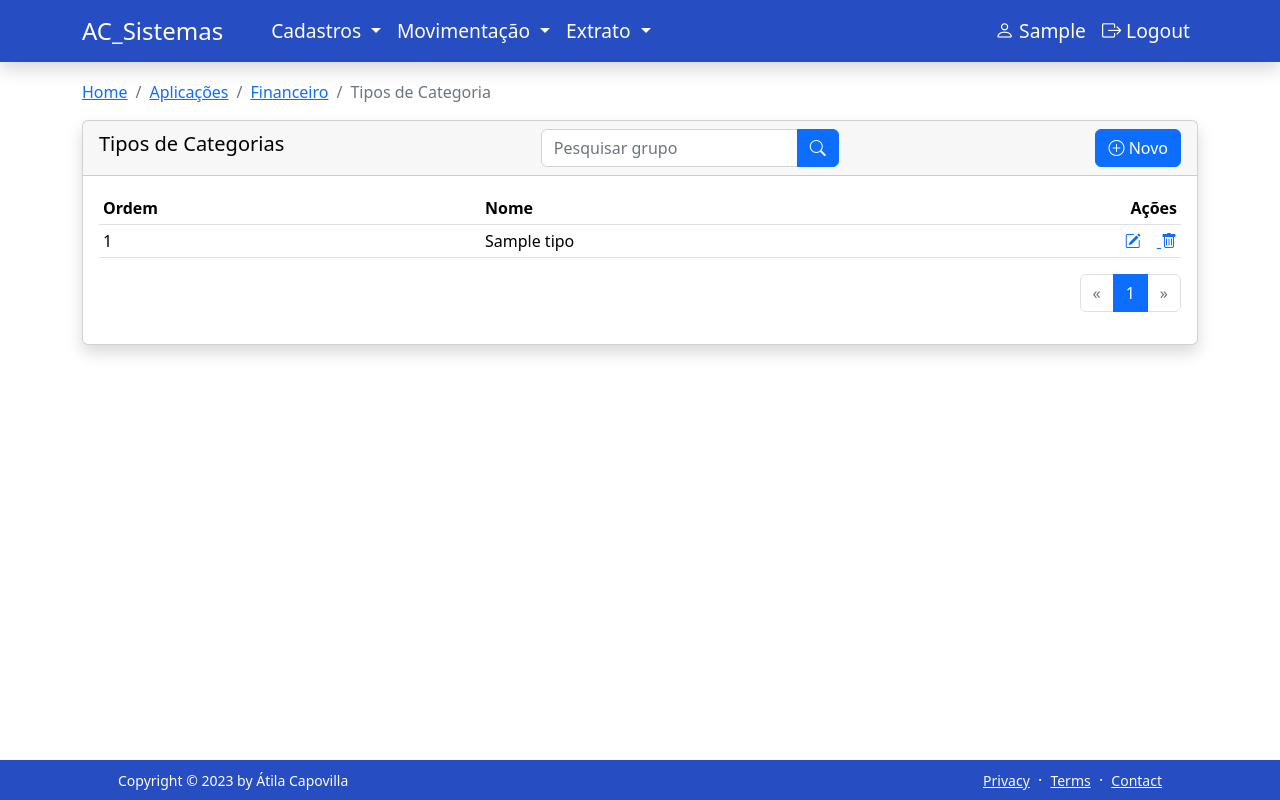
After one commit to atilacapovilla/acsistemas, a Django app: page /financeiro/tipos/ in a window 1280 px wide. The commit adds this page. Run offline with Django 4.2, Linux system fonts and the light colour scheme; a user stored in the database is signed in; tables that the repository leaves empty hold one stand-in row (values such as "Sample post"); some libraries are stand-ins or nearby versions.

Commit message:
CRUD de tipos de categorias

```diff
--- a/financeiro/models.py
+++ b/financeiro/models.py
@@ -1,6 +1,18 @@
 from django.db import models
 from django.contrib.auth.models import User
 from datetime import datetime
+
+class Tipo(models.Model):
+    nome = models.CharField(max_length=50)
+    ordem = models.IntegerField(null=False, blank=False)
+    usuario = models.ForeignKey(User, on_delete=models.CASCADE)
+    created_at = models.DateTimeField(auto_now_add=True)
+    updated_at = models.DateTimeField(auto_now=True)
+
+    def __str__(self):
+        return self.nome
+    class Meta:
+        ordering = ['ordem', 'nome']
 
 class Grupo(models.Model):
     TIPO_CHOICE = (
--- a/financeiro/templates/financeiro/nav-financeiro.html
+++ b/financeiro/templates/financeiro/nav-financeiro.html
@@ -17,7 +17,17 @@
                     Cadastros
                 </a>
                 <ul class="dropdown-menu" aria-labelledby="navbarDropdown">
-                    <li><a class="dropdown-item" href="{% url 'financeiro:grupos' %}">Grupos de Melhor
+                    <li><a class="dropdown-item" href="{% url 'financeiro:tipos' %}">Tipos de Categorias</a></li>
+                    <li><a class="dropdown-item" href="{% url 'financeiro:grupos' %}">Grupos de Categorias</a></li>
+                    <li><a class="dropdown-item" href="{% url 'financeiro:categorias' %}">Categorias</a></li>
+                    <li><a class="dropdown-item" href="{% url 'financeiro:contas' %}">Contas</a></li>
+                    <li><a class="dropdown-item" href="{% url 'financeiro:pessoas' %}">Pessoas</a></li>
+                </ul>
+            </li>
+            <li class="nav-item dropdown">
+                <a class="nav-link dropdown-toggle" id="navbarMovimento" href="#" role="button" data-bs-toggle="dropdown" aria-expanded="false">
+                    Movimentação
+                </a>
                 <ul class="dropdown-menu" aria-labelledby="navbarMovimento">
                     <li>
                         <a class="dropdown-item" href="{% url 'financeiro:movimentos' %}">
--- /dev/null
+++ b/financeiro/templates/financeiro/tipo/list.html
@@ -0,0 +1,79 @@
+{% extends 'base.html' %}
+{% load static %}
+{% block title %}
+Sistema - Financeiro - Tipos de Categorias
+{% endblock title %}
+
+{% block nav-bar %}
+{% include "financeiro/nav-financeiro.html" %}
+{% endblock nav-bar %}
+
+{% block content %}
+    <nav aria-label="breadcrumb">
+        <ol class="breadcrumb">
+          <li class="breadcrumb-item"><a href="{% url 'sistema:home' %}">Home</a></li>
+          <li class="breadcrumb-item"><a href="{% url 'sistema:sistema' %}">Aplicações</a></li>
+          <li class="breadcrumb-item"><a href="{% url 'financeiro:financeiro' %}">Financeiro</a></li>
+          <li class="breadcrumb-item active" aria-current="page">Tipos de Categoria</li>
+        </ol>
+    </nav>
+    <div class="card shadow mb-5">
+        <div class="card-header">
+            <div class="d-flex justify-content-between align-items-center">
+                <h5>Tipos de Categorias</h5>
+                <form method="GET" action="{% url 'financeiro:grupos' %}">
+                    <div class="input-group">
+                        <input type="text" class="form-control" placeholder="Pesquisar grupo" name="search">
+                        <button class="btn btn-primary" type="submit">
+                            <i class="bi bi-search"></i>
+                        </button>
+                    </div>
+                </form>
+                <form method="GET" action="{% url 'financeiro:tipo-create' %}">
+                    <div class="input-group">
+                        <button class="btn btn-primary" type="submit">
+                            <i class="bi bi-plus-circle"></i>
+                            Novo
+                        </button>
+                    </div>
+                </form>
+            </div>
+        </div>
+        <div class="card-body">
+            {% if tipos %}
+            <div class="table-responsive">
+                <table class="table table-sm table-hover">
+                    <thead>
+                        <tr>
+                            <th scope="col">Ordem</th>
+                            <th scope="col" class="table-col-nome">Nome</th>
+                            <th scope="col" class="table-col-acoes">Ações</th>
+                        </tr>
+                    </thead>
+                    <tbody>
+                        {% for tipo in tipos %}
+                        <tr>
+                            <td>{{ tipo.ordem }}</td>
+                            <td class="table-col-nome">{{ tipo.nome}}</td>
+                            <td class="table-col-acoes">
+                                <a href="{% url 'financeiro:tipo-update' tipo.id %}">
+                                    <i class="bi bi-pencil-square me-3"></i>
+                                </a>
+                                <a href="{% url 'financeiro:tipo-delete' tipo.id %}">
+                                    <i class="bi bi-trash"></i>
+                                </a>
+                            </td>
+                        </tr>
+                        {% endfor %}
+                    </tbody>
+                </table>
+                {% else %}
+                <p>Não existe tipo cadastrado</p>
+                {% endif %}
+                <div class="col-12 d-flex justify-content-end">
+                    {% include "paginacao.html" %}
+                </div>
+            </div>
+        </div>
+    </div>
+{% endblock %}
--- a/financeiro/urls.py
+++ b/financeiro/urls.py
@@ -1,6 +1,10 @@
 from django.urls import path
 from .views import (
     financeiro,
+    TipoList,
+    TipoCreate,
+    TipoUpdate,
+    TipoDelete,
     GrupoList,
     GrupoCreate,
     GrupoUpdate,
@@ -31,6 +35,11 @@ app_name = 'financeiro'
 
 urlpatterns = [
     path('', financeiro, name='financeiro'),
+    # Tipo
+    path('tipos/', TipoList.as_view(), name='tipos'),
+    path('tipo/create/', TipoCreate.as_view(), name='tipo-create'),
+    path('tipo/update/<int:pk>', TipoUpdate.as_view(), name='tipo-update'),
+    path('tipo/delete/<int:pk>', TipoDelete.as_view(), name='tipo-delete'),
     # Grupo
     path('grupos/', GrupoList.as_view(), name='grupos'),
     path('grupo/create/', GrupoCreate.as_view(), name='grupo-create'),
--- a/financeiro/views.py
+++ b/financeiro/views.py
@@ -19,8 +19,9 @@ from django.http import Http404, HttpRequest, HttpResponse, JsonResponse
 from django.core.paginator import Paginator
 
 
-from .models import Grupo, Categoria, Conta, Pessoa, Movimento
+from .models import Tipo, Grupo, Categoria, Conta, Pessoa, Movimento
 from financeiro.forms import (
+    TipoModelForm,
     GrupoModelForm,
     CategoriaModelForm,
     ContaModelForm,
@@ -108,6 +109,66 @@ def financeiro(request):
         'data_pessoa': data_pessoa,
     }
     return render(request, 'financeiro/financeiro.html', context)
+
+##### Tipo de Categoria #####
+class TipoList(LoginRequiredMixin, ListView):
+    model = Tipo
+    context_object_name = 'tipos'
+    template_name = 'financeiro/tipo/list.html'
+    paginate_by = 50
+
+    def get_queryset(self):
+        tipos = Tipo.objects.filter(usuario=self.request.user).order_by('ordem', 'nome')
+        search = self.request.GET.get('search')
+        if search:
+            tipos = tipos.filter(nome__icontains=search)
+        return tipos
+
+class TipoCreate(LoginRequiredMixin, CreateView):
+    model = Tipo
+    form_class = TipoModelForm
+    template_name = 'financeiro/tipo/form.html'
+    success_url = reverse_lazy('financeiro:tipos')
+
+    def form_valid(self, form):
+        form.instance.usuario = self.request.user
+        messages.success(self.request, 'O Tipo foi criado com sucesso')
+        return super(TipoCreate, self).form_valid(form)
+
+class TipoUpdate(LoginRequiredMixin, UpdateView):
+    model = Tipo
+    form_class = TipoModelForm
+    template_name = 'financeiro/tipo/form.html'
+    success_url = reverse_lazy('financeiro:tipos')
+
+    def form_valid(self, form):
+        messages.success(self.request, 'O Tipo foi alterado com sucesso')
+        return super(TipoUpdate, self).form_valid(form)
+
+    def get_queryset(self):
+        base_qs = super(TipoUpdate, self).get_queryset()
+        return base_qs.filter(usuario=self.request.user)
+
+class TipoDelete(LoginRequiredMixin, DeleteView):
+    model = Tipo
+    template_name = 'financeiro/tipo/confirm_delete.html'
+    success_url = reverse_lazy('financeiro:tipos')
+
+    def form_valid(self, form):
+        messages.success(self.request, 'O Tipo foi excluido com sucesso')
+        return super(TipoDelete, self).form_valid(form)
+
+    def post(self, request, *args, **kwargs):
+        try:
+            return self.delete(request, *args, **kwargs)
+        except ProtectedError:
+            messages.error(request, 'Não é possível excluir este Tipo porque ele é referenciado por meio de chave protegida')
+            return redirect('financeiro:tipos')
+
+    def get_queryset(self):
+        base_qs = super(TipoDelete, self).get_queryset()
+        return base_qs.filter(usuario=self.request.user)
+
 
 ##### Grupo de Categoria #####
 class GrupoList(LoginRequiredMixin, ListView):
```
Also changed, not shown: financeiro/admin.py (+7 -1 lines), financeiro/forms.py (+12 -1 lines), financeiro/templates/financeiro/tipo/confirm_delete.html (added, +55 -0 lines), financeiro/templates/financeiro/tipo/form.html (added, +56 -0 lines), financeiro/migrations/0032_tipo.py (added), financeiro/migrations/0033_alter_tipo_options_remove_tipo_tipo_ordem_tipo_ordem.py (added).
